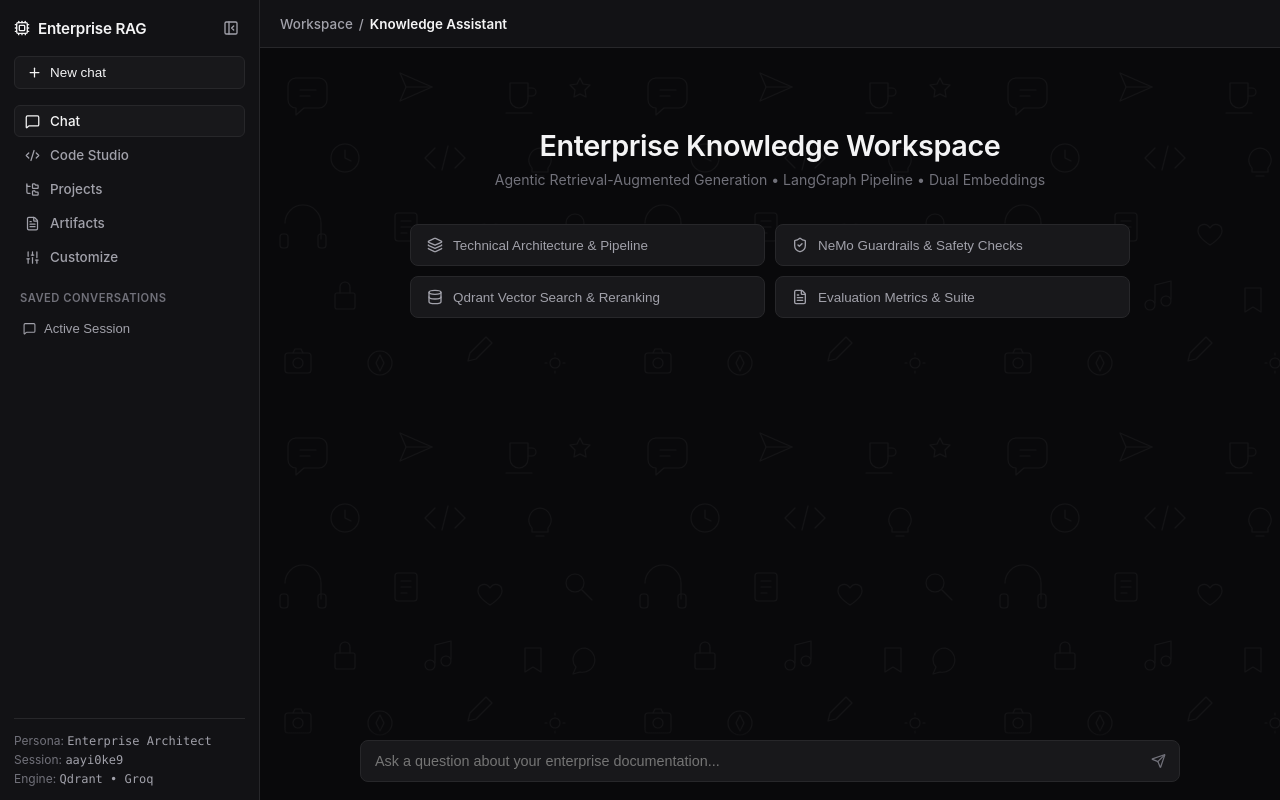
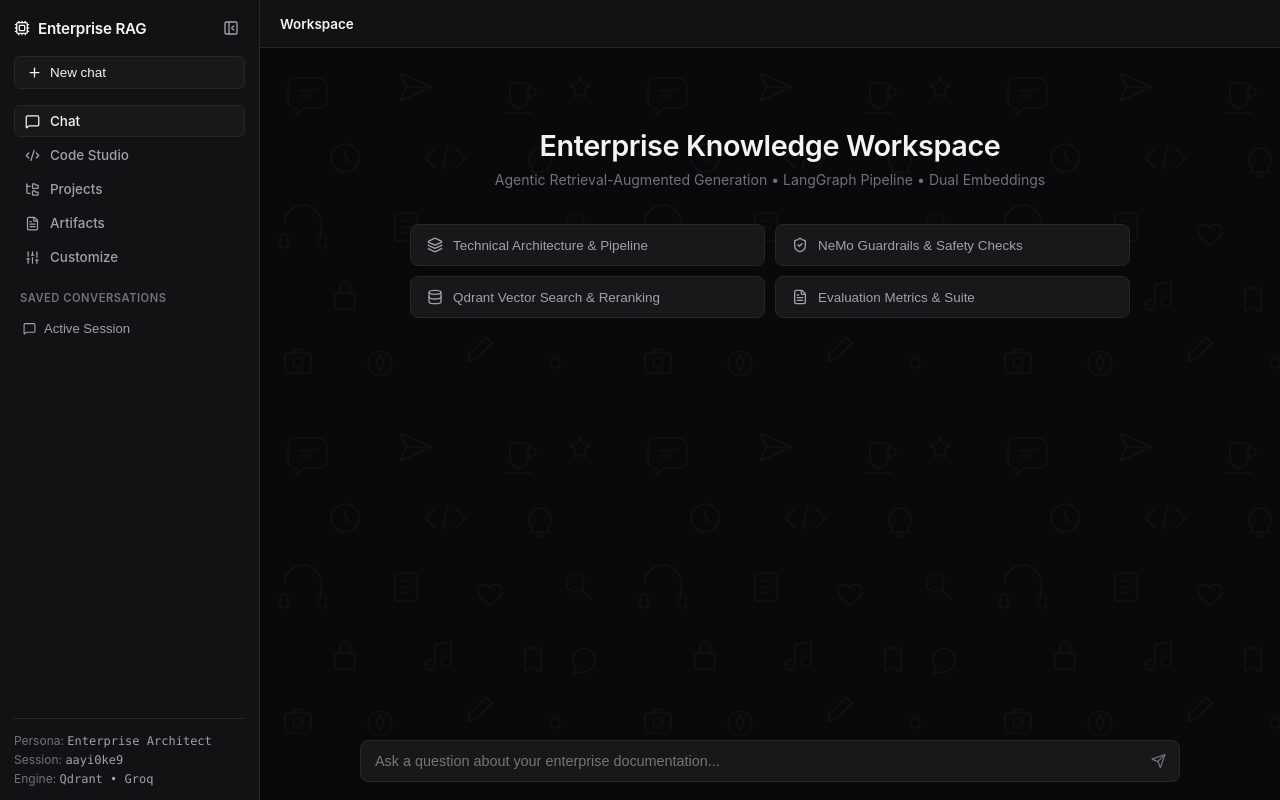
Before and after one commit to honoursbhaduria/RAG, a React (Vite) app in the folder frontend/: page / in a window 1280 px wide. Built offline with nearby package versions, Linux system fonts and the light colour scheme.

Commit message:
fix(navbar): show only Workspace without Knowledge Assistant in header

```diff
--- a/frontend/src/App.tsx
+++ b/frontend/src/App.tsx
@@ -556,9 +556,13 @@
               </button>
             )}
             <div className="nav-breadcrumb">
-              <span>Workspace</span>
-              <span>/</span>
-              <span className="active-label">{getViewTitle()}</span>
+              <span className={activeView === 'chat' ? 'active-label' : ''}>Workspace</span>
+              {activeView !== 'chat' && (
+                <>
+                  <span>/</span>
+                  <span className="active-label">{getViewTitle()}</span>
+                </>
+              )}
             </div>
           </div>
         </header>
```
